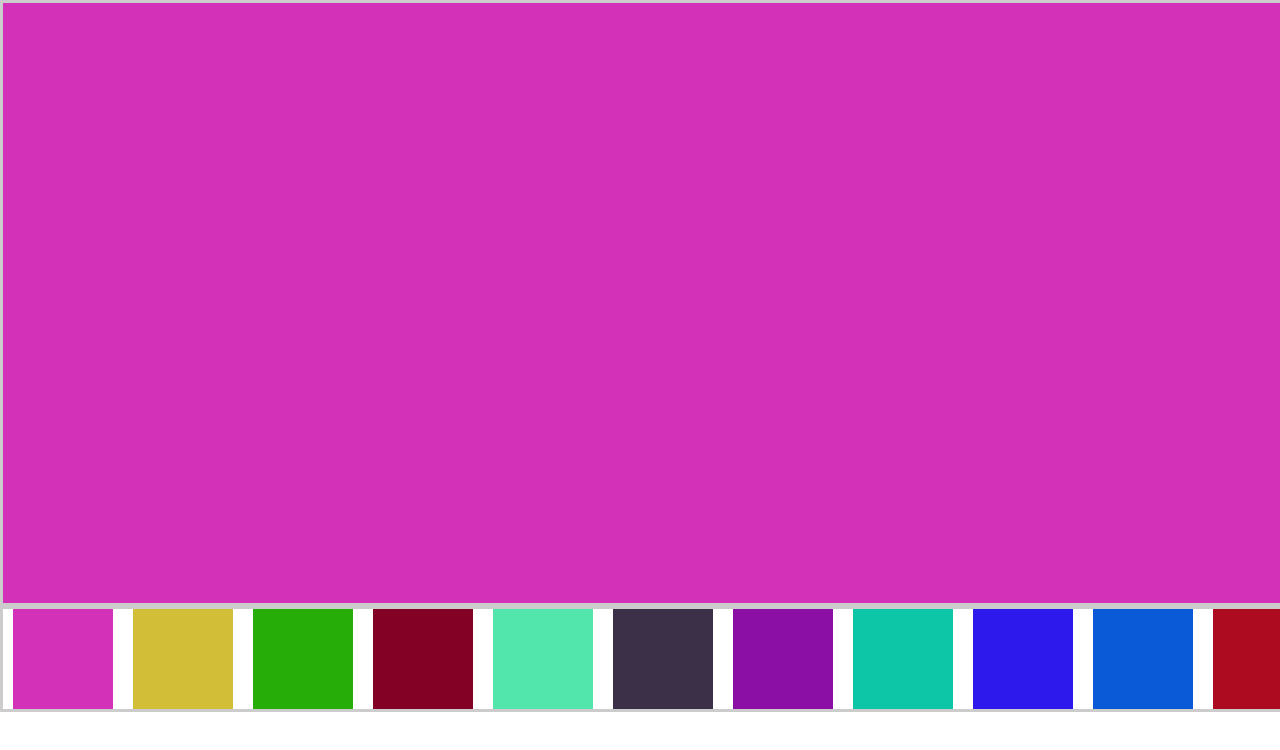
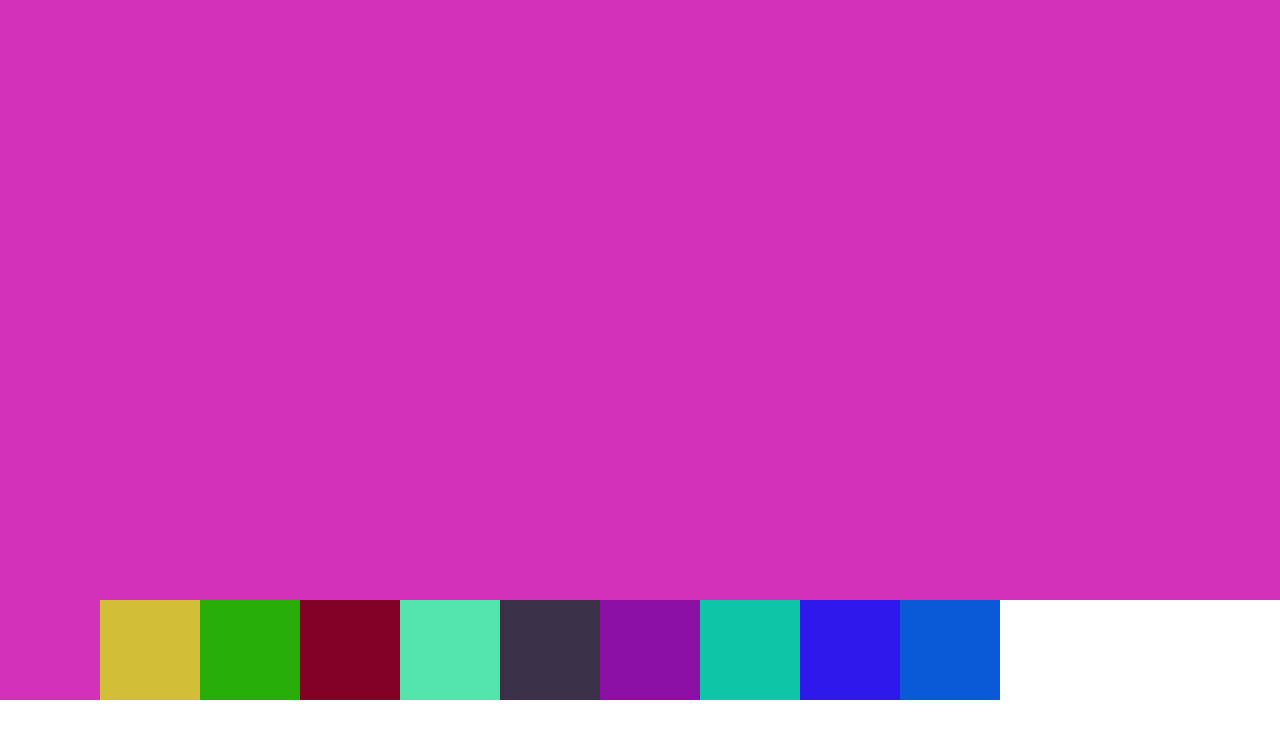
Before and after one commit to hyakt/react-simplest-carousel, a React (Create React App) app: page / in a window 1280 px wide. Shown: the top 750 px of the page. Built offline with nearby package versions, Linux system fonts and the light colour scheme.

Commit message:
update: scroll distance calculate

```diff
--- a/src/Carousel.module.scss
+++ b/src/Carousel.module.scss
@@ -5,7 +5,6 @@
 .gallery {
   height: 100%;
   width: 100%;
-  border: solid 3px #ccc;
 }
 
 .thumbnailContainer {
@@ -18,15 +17,14 @@
   list-style: none;
   margin: 0;
   padding: 0;
-  border: solid 3px #ccc;
+  transition: transform 300ms ease-out;
 }
 
 .thumbnailContent {
   flex: 0 0 auto;
   width: 100px;
   height: 100px;
-  padding: 0 10px;
-  transition: transform 300ms ease-out;
+  /* padding: 0 10px; */
 }
 
 .slide-arrow {
--- a/src/Carousel.tsx
+++ b/src/Carousel.tsx
@@ -1,7 +1,7 @@
-import React, {useState, useEffect, useRef} from 'react'
+import React, {useState, useEffect, useRef, ReactElement} from 'react'
 import styles from './Carousel.module.scss'
 
-type Props = {elements: Array<{}>}
+interface Props {elements: Array<ReactElement>}
 
 const Gallery = ({element}) => {
   return (
@@ -19,37 +19,60 @@ const Arrow = ({ direction, clickFunction, glyph }) => (
   </div>
 )
 
-const calculateOffsetX = (containerWidth, elementsLength) => {
-  return containerWidth / elementsLength
-}
 
-const ThumbnailList = ({elements, callback}) => {
+
+const ThumbnailList = (
+  {elements, callback}: {elements: Array<ReactElement>, callback: (index: number) => void}
+) => {
   const [style, setStyle] = useState({});
-  const [containerWidth, setContainerWidth] = useState(0);
+  const [thumbnailsOffsetWidth, setThumbnailsOffsetWidth] = useState(0);
+  const [thumbnailsScrollWidth, setThumbnailsScrollWidth] = useState(0);
+  const [thumbnailsTranslate, setThumbnailsTranslate] = useState(0);
+  const [previousIndex, setPreviousIndex] = useState(0);
 
   const ulList = useRef<HTMLUListElement>(null);
 
   useEffect(() => {
-    setContainerWidth(ulList?.current?.offsetWidth || 0);
+    // 表示されている要素の幅
+    setThumbnailsOffsetWidth(ulList?.current?.offsetWidth || 0);
+    // スクロールできる要素の幅 要素あたりの幅 * length
+    setThumbnailsScrollWidth(ulList?.current?.scrollWidth || 0)
+    console.log('thumbnails container offsetWidth', ulList?.current?.offsetWidth || 0)
+    console.log('thumbnails container scrollWidth', ulList?.current?.scrollWidth || 0)
   }, [ulList.current]);
 
-  const thumbnailWidth = 100;
+  useEffect(() => {
+    setStyle({transform: `translate3d(${thumbnailsTranslate}px, 0, 0)`})
+  }, [thumbnailsTranslate])
 
-  const onClick = (index) => {
-    callback(index)
-    const offsetX = calculateOffsetX(containerWidth, elements.length) * -1 * index;
-    setStyle({transform: `translate3d(${offsetX}px, 0, 0`})
+  const onClick = (element: ReactElement, currentIndex: number): void => {
+    callback(currentIndex)
+    if( thumbnailsOffsetWidth <= thumbnailsScrollWidth || thumbnailsOffsetWidth <= 0){
+      // スクロール可能なトータルの量を計算
+      const totalScroll = thumbnailsScrollWidth - thumbnailsOffsetWidth
+      // indexあたりのスクロール量を計算
+      const perIndexScroll = totalScroll / elements.length
+      // 移動量を計算
+      const distance = perIndexScroll * Math.abs(previousIndex - currentIndex)
+
+      if (distance > 0) {
+        if (previousIndex < currentIndex) {
+          setThumbnailsTranslate(thumbnailsTranslate - distance);
+        } else if (previousIndex > currentIndex) {
+          setThumbnailsTranslate(thumbnailsTranslate + distance);
+        }
+      }
+      setPreviousIndex(currentIndex)
+    }
   }
 
   return (
     <div className={styles.thumbnailContainer}>
-      <ul ref={ulList} className={styles.thumbnailList}>
+      <ul ref={ulList} className={styles.thumbnailList} style={style}>
         {elements.map((element, index) => {
-          console.log(element)
           return (
             <li className={styles.thumbnailContent}
-                style={{...style}}
-                onClick={() => onClick(index)}>
+                onClick={() => onClick(element,index)}>
               {element}
             </li>
           )
--- a/src/index.tsx
+++ b/src/index.tsx
@@ -16,7 +16,6 @@ const elements = () => [
   <div className='thumbnail-image' style={{background: `${getRandomColorCode()}`}} />,
   <div className='thumbnail-image' style={{background: `${getRandomColorCode()}`}} />,
   <div className='thumbnail-image' style={{background: `${getRandomColorCode()}`}} />,
-  <div className='thumbnail-image' style={{background: `${getRandomColorCode()}`}} />,
 ]
 
 ReactDOM.render(<Carousel elements={elements()}/>, document.getElementById('root'))
```
